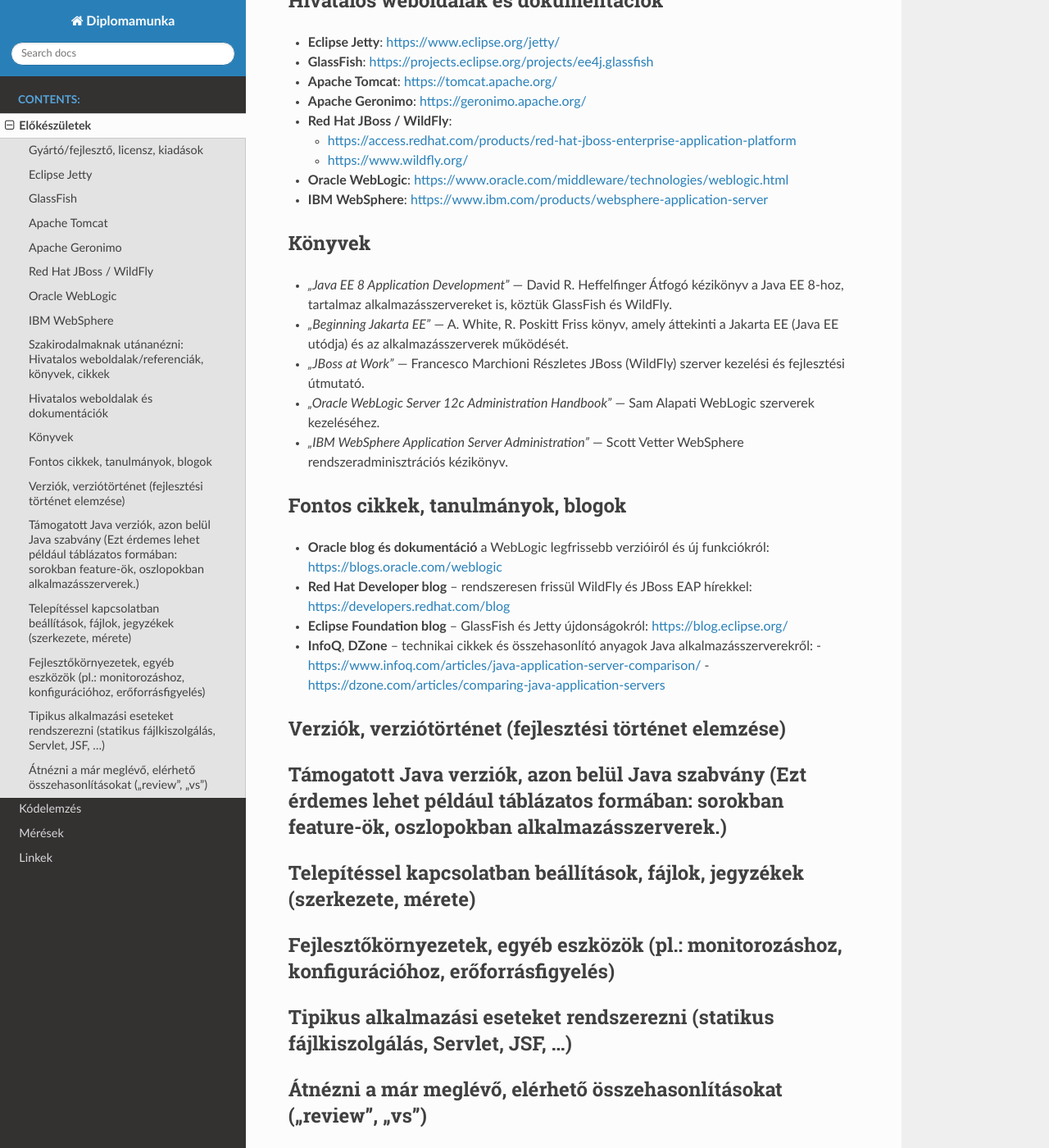
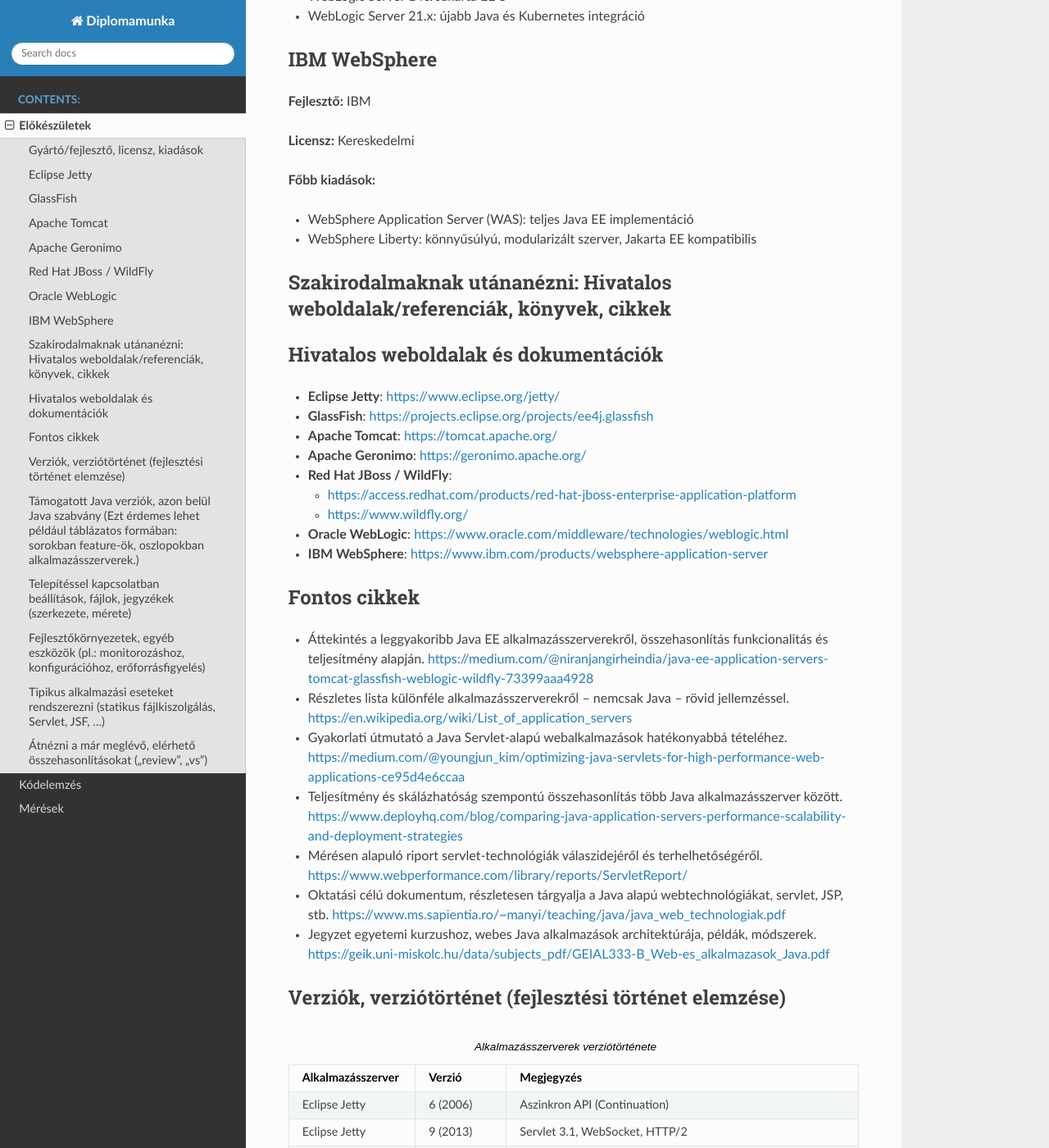
Before and after one commit to Ddavid111/Java-Servers, a Sphinx documentation site: the page built from doc/chapters/Elokeszuletek.rst, in a window 1280 px wide and 1400 px high, scrolled down 1984 px. Shown: the whole window at 82% size. Built offline with Sphinx 7.4.7 and the Read the Docs theme 3.1.0, drawn with Linux system fonts in a browser that asks for light colours; some of the changed text lies outside the part shown.

Commit message:
Remove 'Linkek' chapter from documentation and update index accordingly

```diff
--- a/doc/chapters/Elokeszuletek.rst
+++ b/doc/chapters/Elokeszuletek.rst
@@ -26,6 +26,7 @@
 **Licensz:** Eclipse Public License 2.0 and GPL2 with GNU Classpath Exception
 
 **Főbb kiadások:**
+
 - GlassFish 4: Java EE 7
 - GlassFish 5: Java EE 8
 - GlassFish 6: Jakarta EE 9
@@ -39,6 +40,7 @@
 **Licensz:** Apache License 2.0
 
 **Főbb kiadások:**
+
 - Tomcat 8.x: Servlet 3.1, JSP 2.3
 - Tomcat 9.x: Servlet 4.0
 - Tomcat 10.x: átállás a `javax.*` csomagról `jakarta.*`-ra
@@ -52,6 +54,7 @@
 **Licensz:** Apache License 2.0
 
 **Főbb kiadások:**
+
 - Geronimo 2.x: Java EE 5 és 6 támogatás
 - Legfrissebb kiadás 3.x (korlátozott aktivitás)
 
@@ -63,6 +66,7 @@
 **Licensz:** LGPL v2.1
 
 **Főbb kiadások:**
+
 - JBoss AS 7: utolsó kiadás a JBoss név alatt
 - WildFly 8–30+: Java EE / Jakarta EE támogatás, Quarkus kompatibilitás
 - WildFly 30 (2024): Jakarta EE 10, Java 21 támogatás
@@ -75,6 +79,7 @@
 **Licensz:** Zárt forráskódú, kereskedelmi
 
 **Főbb kiadások:**
+
 - WebLogic Server 12c: Java EE 6 / 7
 - WebLogic Server 14c: Jakarta EE 8
 - WebLogic Server 21.x: újabb Java és Kubernetes integráció
@@ -87,6 +92,7 @@
 **Licensz:** Kereskedelmi
 
 **Főbb kiadások:**
+
 - WebSphere Application Server (WAS): teljes Java EE implementáció
 - WebSphere Liberty: könnyűsúlyú, modularizált szerver, Jakarta EE kompatibilis
 
@@ -107,45 +113,91 @@
 - **Oracle WebLogic**: https://www.oracle.com/middleware/technologies/weblogic.html
 - **IBM WebSphere**: https://www.ibm.com/products/websphere-application-server
 
-Könyvek
--------
+Fontos cikkek
+-------------
 
-- *"Java EE 8 Application Development"* — David R. Heffelfinger
-  Átfogó kézikönyv a Java EE 8-hoz, tartalmaz alkalmazásszervereket is, köztük GlassFish és WildFly.
+- Áttekintés a leggyakoribb Java EE alkalmazásszerverekről, összehasonlítás funkcionalitás és teljesítmény alapján.
+  https://medium.com/@niranjangirheindia/java-ee-application-servers-tomcat-glassfish-weblogic-wildfly-73399aaa4928
 
-- *"Beginning Jakarta EE"* — A. White, R. Poskitt
-  Friss könyv, amely áttekinti a Jakarta EE (Java EE utódja) és az alkalmazásszerverek működését.
+- Részletes lista különféle alkalmazásszerverekről – nemcsak Java – rövid jellemzéssel.
+  https://en.wikipedia.org/wiki/List_of_application_servers
 
-- *"JBoss at Work"* — Francesco Marchioni
-  Részletes JBoss (WildFly) szerver kezelési és fejlesztési útmutató.
+- Gyakorlati útmutató a Java Servlet-alapú webalkalmazások hatékonyabbá tételéhez.
+  https://medium.com/@youngjun_kim/optimizing-java-servlets-for-high-performance-web-applications-ce95d4e6ccaa
 
-- *"Oracle WebLogic Server 12c Administration Handbook"* — Sam Alapati
-  WebLogic szerverek kezeléséhez.
 
-- *"IBM WebSphere Application Server Administration"* — Scott Vetter
-  WebSphere rendszeradminisztrációs kézikönyv.
+- Teljesítmény és skálázhatóság szempontú összehasonlítás több Java alkalmazásszerver között.
+  https://www.deployhq.com/blog/comparing-java-application-servers-performance-scalability-and-deployment-strategies
 
-Fontos cikkek, tanulmányok, blogok
-----------------------------------
+- Mérésen alapuló riport servlet-technológiák válaszidejéről és terhelhetőségéről.
+  https://www.webperformance.com/library/reports/ServletReport/
 
-- **Oracle blog és dokumentáció** a WebLogic legfrissebb verzióiról és új funkciókról:
-  https://blogs.oracle.com/weblogic
 
-- **Red Hat Developer blog** – rendszeresen frissül WildFly és JBoss EAP hírekkel:
-  https://developers.redhat.com/blog
+- Oktatási célú dokumentum, részletesen tárgyalja a Java alapú webtechnológiákat, servlet, JSP, stb.
+  https://www.ms.sapientia.ro/~manyi/teaching/java/java_web_technologiak.pdf
 
-- **Eclipse Foundation blog** – GlassFish és Jetty újdonságokról:
-  https://blog.eclipse.org/
-
-- **InfoQ**, **DZone** – technikai cikkek és összehasonlító anyagok Java alkalmazásszerverekről:
-  - https://www.infoq.com/articles/java-application-server-comparison/
-  - https://dzone.com/articles/comparing-java-application-servers
+- Jegyzet egyetemi kurzushoz, webes Java alkalmazások architektúrája, példák, módszerek.
+  https://geik.uni-miskolc.hu/data/subjects_pdf/GEIAL333-B_Web-es_alkalmazasok_Java.pdf
 
 Verziók, verziótörténet (fejlesztési történet elemzése)
 --------------------------------------------------------------------------
 
+.. csv-table:: Alkalmazásszerverek verziótörténete
+   :header: "Alkalmazásszerver", "Verzió", "Megjegyzés"
+   :widths: 20, 15, 65
+
+   "Eclipse Jetty", "6 (2006)", "Aszinkron API (Continuation)"
+   "Eclipse Jetty", "9 (2013)", "Servlet 3.1, WebSocket, HTTP/2"
+   "Eclipse Jetty", "10 (2021)", "Java 11+, moduláris felépítés"
+   "Eclipse Jetty", "11 (2021)", "`jakarta.*`, Servlet 5.0"
+   "Eclipse Jetty", "12 (2023)", "Java 17+, Servlet 6.0, HTTP/3 előkészítés"
+
+   "GlassFish", "3.x (2009)", "Java EE 6, moduláris architektúra (HK2)"
+   "GlassFish", "4.x (2013)", "Java EE 7, WebSocket és JSON-P"
+   "GlassFish", "5.x (2017)", "Java EE 8"
+   "GlassFish", "6.x (2020)", "Jakarta EE 9, `jakarta.*` váltás"
+   "GlassFish", "7.x (2023)", "Jakarta EE 10 támogatás"
+
+   "Apache Tomcat", "8.x (2014)", "Servlet 3.1, non-blocking IO"
+   "Apache Tomcat", "9.x (2018)", "Servlet 4.0, HTTP/2, Java 8+"
+   "Apache Tomcat", "10.x (2021)", "`jakarta.*`, Servlet 5.0"
+   "Apache Tomcat", "11.x (2024)", "Servlet 6.0, Java 21 (kísérleti)"
+
+   "Apache Geronimo", "2.x (2008)", "Java EE 5/6, GBean alapú architektúra"
+   "Apache Geronimo", "3.x (2012)", "Java EE 6 implementáció"
+
+   "JBoss / WildFly", "AS 7 (2011)", "Gyorsabb indulás, új moduláris felépítés"
+   "WildFly", "8 (2014)", "Java EE 7 támogatás, új név JBoss helyett"
+   "WildFly", "20+ (2021–)", "Jakarta EE 9+, Java 11/17, MicroProfile"
+   "WildFly", "30 (2024)", "Jakarta EE 10, Java 21"
+
+   "Oracle WebLogic", "12c (2012)", "Java EE 6–7 támogatás"
+   "Oracle WebLogic", "14c (2020)", "Jakarta EE 8 kompatibilitás"
+   "Oracle WebLogic", "21.x (2023)", "Java 17+, Kubernetes integráció"
+
+   "IBM WebSphere", "8.5 (2012)", "Java EE 6 támogatás, klasszikus WAS"
+   "WebSphere Liberty", "20.x–24.x", "Moduláris, Jakarta EE 10, Java 17+, MicroProfile"
+
+
 Támogatott Java verziók, azon belül Java szabvány (Ezt érdemes lehet például táblázatos formában: sorokban feature-ök, oszlopokban alkalmazásszerverek.)
 --------------------------------------------------------------------------------------------------------------------------------------------------------
+
+.. csv-table:: Támogatott Java / EE szabványok az alkalmazásszerverekben
+   :header: "Szabvány / Feature", "Jetty", "Tomcat", "GlassFish", "WildFly", "WebLogic", "WebSphere Liberty"
+   :widths: 25, 10, 10, 10, 10, 10, 15
+
+   "Java SE támogatás", "11–21", "8–21", "8–21", "11–21", "8–21", "8–21"
+   "Servlet", "6.0", "6.0", "6.0", "6.0", "5.0", "6.0"
+   "JSP", "-", "2.3", "3.1", "3.1", "2.3", "3.1"
+   "JSF", "-", "-", "2.3", "3.0", "2.3", "3.0"
+   "JPA", "-", "-", "2.2 / 3.1", "3.1", "2.2", "3.1"
+   "CDI", "-", "-", "3.0", "4.0", "2.0", "4.0"
+   "Jakarta EE", "Partial", "Partial", "10", "10", "8 / 10", "10"
+   "MicroProfile", "-", "-", "-", "6.1", "-", "6.1"
+   "WebSocket", "támogatott", "támogatott", "támogatott", "támogatott", "támogatott", "támogatott"
+   "HTTP/2", "igen", "igen", "igen", "igen", "igen", "igen"
+   "HTTP/3", "előzetes", "-", "-", "fejlesztés alatt", "-", "kísérleti"
+
 
 Telepítéssel kapcsolatban beállítások, fájlok, jegyzékek (szerkezete, mérete)
 -----------------------------------------------------------------------------
--- a/doc/index.rst
+++ b/doc/index.rst
@@ -13,4 +13,3 @@
    chapters/Elokeszuletek
    chapters/Kodelemzes
    chapters/Meresek
-   chapters/Linkek
```
Also changed, not shown: doc/chapters/Linkek.rst (deleted, +0 -18 lines).
